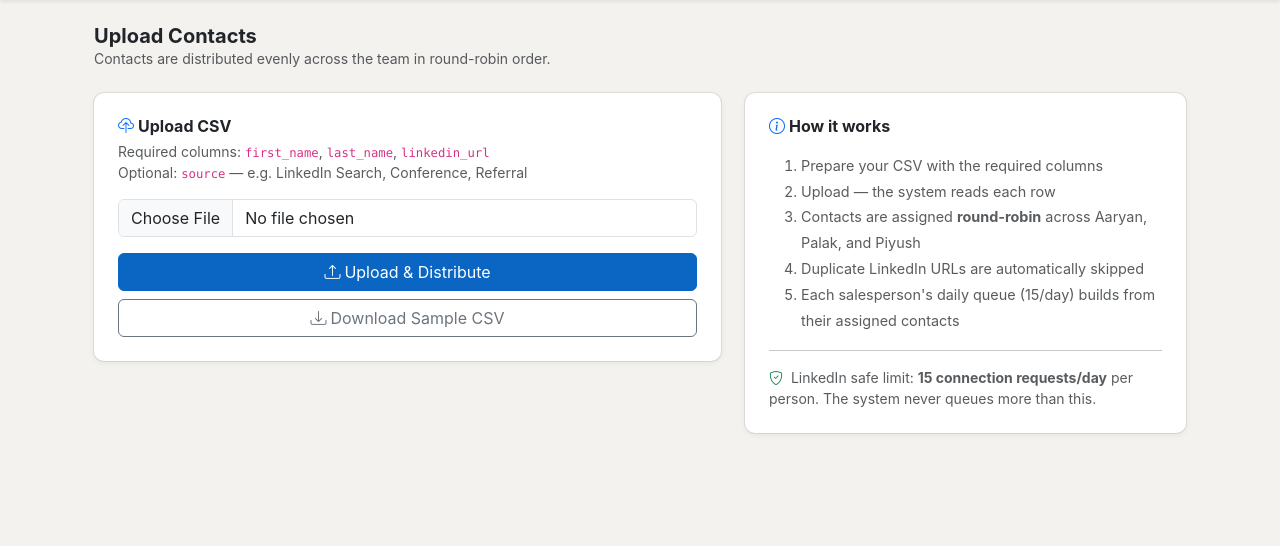
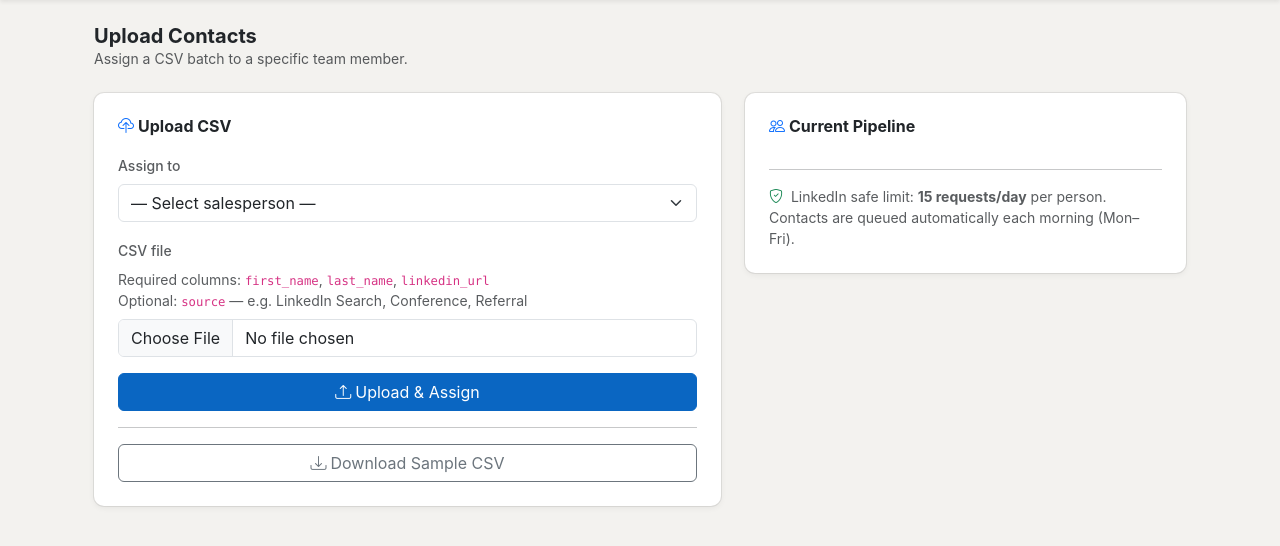
Before and after one commit to patelchiku/linkedin-assistant, a Flask app: page /manager/upload in a window 1280 px wide. Shown: the part 52-598 px from the top of the page. Run offline with Flask 3, Linux system fonts and the light colour scheme; the visitor is signed in with stand-in values (Sample User, id 1); data that the repository does not hold is empty; some libraries are stand-ins or nearby versions.

Commit message:
Fix CSV upload 500 error + replace round-robin with manual assignment
- Root cause of 500: pandas reads empty cells as float NaN; str(NaN)='nan'
  Fixed with df.fillna('') before converting to dicts
- add_contacts_to_user(user_id, rows) replaces manager_distribute_contacts;
  assigns entire CSV batch to a single chosen salesperson
- Upload form now has assignee dropdown instead of round-robin
- Pipeline status panel shows each person's pending/sent counts so Chirag
  can see who has capacity before uploading
- Robust error handling: broad except catches any DB or parse error,
  shows flash instead of 500; UniqueViolation and bad rows both skipped cleanly

Co-Authored-By: Claude Sonnet 4.6 <noreply@anthropic.com>

```diff
--- a/app.py
+++ b/app.py
@@ -10,12 +10,13 @@ from flask import (Flask, render_template, request, redirect,
 
 from database import (
     init_db, build_todays_queue, get_todays_queue, mark_queue_done,
-    add_profile, manager_distribute_contacts, get_all_profiles, delete_profile,
+    add_profile, add_contacts_to_user, get_all_profiles, delete_profile,
     add_notification, get_pending_notifications, mark_notification_done,
     delete_notification, update_notification_message, get_stats,
     verify_login, get_user_by_id,
     get_team_today_stats, get_team_week_chart_data,
     get_daily_report, get_period_stats,
+    get_all_salespersons,
 )
 from templates import generate_event_message
 
@@ -174,17 +175,36 @@ def delete_notification_route():
 @app.route('/manager/upload', methods=['GET', 'POST'])
 @manager_only
 def manager_upload():
+    salespersons = get_all_salespersons()
+    team_stats   = get_team_today_stats()
+
     if request.method == 'POST':
-        file = request.files.get('csv_file')
-        if file and file.filename:
+        try:
+            assign_to_id = int(request.form['assign_to'])
+            file = request.files.get('csv_file')
+            if not file or not file.filename:
+                flash('Please select a CSV file.', 'warning')
+                return redirect(url_for('manager_upload'))
+
             df = pd.read_csv(file)
             df.columns = [c.lower().strip() for c in df.columns]
-            assigned, skipped = manager_distribute_contacts(df.to_dict('records'))
-            total = sum(assigned.values())
-            breakdown = ', '.join(f'{name} → {cnt}' for name, cnt in assigned.items())
-            flash(f'Distributed {total} contacts: {breakdown}. {skipped} duplicates skipped.', 'success')
+            df = df.fillna('')          # ← fixes NaN → 'nan' string bug
+
+            added, skipped = add_contacts_to_user(assign_to_id, df.to_dict('records'))
+            sp_name = next((sp['name'] for sp in salespersons if sp['id'] == assign_to_id), 'Unknown')
+            flash(
+                f'Added {added} contacts to {sp_name}.'
+                f'{" " + str(skipped) + " skipped (duplicates or missing data)." if skipped else ""}',
+                'success' if added else 'warning',
+            )
+        except Exception as e:
+            flash(f'Upload failed: {e}', 'danger')
+
         return redirect(url_for('manager_upload'))
-    return render_template('manager_upload.html')
+
+    return render_template('manager_upload.html',
+                           salespersons=salespersons,
+                           team_stats=team_stats)
 
 
 @app.route('/manager/download-sample')
--- a/database.py
+++ b/database.py
@@ -141,44 +141,40 @@ def add_profile(user_id, first_name, last_name, linkedin_url, note="", source=""
         conn.close()
 
 
-def manager_distribute_contacts(rows):
-    """Round-robin distribute uploaded contacts across all salespersons."""
-    salespersons = get_all_salespersons()
-    if not salespersons:
-        return {}, len(rows)
+def add_contacts_to_user(user_id, rows):
+    """Add a list of contact dicts to a specific user. Returns (added, skipped)."""
+    added, skipped = 0, 0
+    conn = get_conn()
 
-    n = len(salespersons)
-    assigned = {sp['name']: 0 for sp in salespersons}
-    skipped = 0
-    idx = 0
-
-    conn = get_conn()
     for r in rows:
-        first_name = str(r.get('first_name', '')).strip()
-        last_name  = str(r.get('last_name', '')).strip()
-        linkedin_url = str(r.get('linkedin_url', '')).strip()
-        source = str(r.get('source', '')).strip()
+        # Guard against pandas NaN leaking in as float
+        first_name   = str(r.get('first_name',   '') or '').strip()
+        last_name    = str(r.get('last_name',    '') or '').strip()
+        linkedin_url = str(r.get('linkedin_url', '') or '').strip()
+        source       = str(r.get('source',       '') or '').strip()
 
         if not first_name or not linkedin_url:
             skipped += 1
             continue
 
-        sp = salespersons[idx % n]
         try:
             c = conn.cursor()
             c.execute(
-                "INSERT INTO profiles (user_id, first_name, last_name, linkedin_url, source) VALUES (%s, %s, %s, %s, %s)",
-                (sp['id'], first_name, last_name, linkedin_url, source),
+                "INSERT INTO profiles (user_id, first_name, last_name, linkedin_url, source)"
+                " VALUES (%s, %s, %s, %s, %s)",
+                (user_id, first_name, last_name, linkedin_url, source),
             )
             conn.commit()
-            assigned[sp['name']] += 1
-            idx += 1
+            added += 1
         except psycopg2.errors.UniqueViolation:
+            conn.rollback()
+            skipped += 1
+        except Exception:
             conn.rollback()
             skipped += 1
 
     conn.close()
-    return assigned, skipped
+    return added, skipped
 
 
 def get_pending_profiles(user_id):
--- a/templates/manager_upload.html
+++ b/templates/manager_upload.html
@@ -3,49 +3,75 @@
 
 <div class="mb-4">
   <h5 class="fw-bold mb-0">Upload Contacts</h5>
-  <p class="text-muted small mb-0">Contacts are distributed evenly across the team in round-robin order.</p>
+  <p class="text-muted small mb-0">Assign a CSV batch to a specific team member.</p>
 </div>
 
 <div class="row g-4">
+
+  {# ── Left: Upload form ── #}
   <div class="col-12 col-md-7">
     <div class="card p-4">
-      <h6 class="fw-bold mb-1"><i class="bi bi-cloud-upload me-1 text-primary"></i>Upload CSV</h6>
-      <p class="text-muted small mb-3">
-        Required columns: <code>first_name</code>, <code>last_name</code>, <code>linkedin_url</code><br>
-        Optional: <code>source</code> — e.g. LinkedIn Search, Conference, Referral
-      </p>
+      <h6 class="fw-bold mb-3"><i class="bi bi-cloud-upload me-1 text-primary"></i>Upload CSV</h6>
+
       <form method="post" action="{{ url_for('manager_upload') }}" enctype="multipart/form-data">
-        <div class="mb-3">
-          <input type="file" name="csv_file" accept=".csv" class="form-control" required>
-        </div>
-        <button type="submit" class="btn btn-primary w-100 mb-2">
-          <i class="bi bi-upload me-1"></i>Upload &amp; Distribute
+
+        <label class="form-label fw-medium small text-muted">Assign to</label>
+        <select name="assign_to" class="form-select mb-3" required>
+          <option value="" disabled selected>— Select salesperson —</option>
+          {% for sp in salespersons %}
+          <option value="{{ sp.id }}">{{ sp.name }}</option>
+          {% endfor %}
+        </select>
+
+        <label class="form-label fw-medium small text-muted">CSV file</label>
+        <p class="text-muted small mb-2">
+          Required columns: <code>first_name</code>, <code>last_name</code>, <code>linkedin_url</code><br>
+          Optional: <code>source</code> — e.g. LinkedIn Search, Conference, Referral
+        </p>
+        <input type="file" name="csv_file" accept=".csv" class="form-control mb-3" required>
+
+        <button type="submit" class="btn btn-primary w-100">
+          <i class="bi bi-upload me-1"></i>Upload &amp; Assign
         </button>
       </form>
+
+      <hr class="my-3">
       <a href="{{ url_for('manager_download_sample') }}" class="btn btn-outline-secondary w-100">
         <i class="bi bi-download me-1"></i>Download Sample CSV
       </a>
     </div>
   </div>
 
+  {# ── Right: Team pipeline status ── #}
   <div class="col-12 col-md-5">
-    <div class="card p-4 h-100">
-      <h6 class="fw-bold mb-3"><i class="bi bi-info-circle me-1 text-primary"></i>How it works</h6>
-      <ol class="text-muted mb-0" style="font-size:.9rem; line-height:1.8;">
-        <li>Prepare your CSV with the required columns</li>
-        <li>Upload — the system reads each row</li>
-        <li>Contacts are assigned <strong>round-robin</strong> across Aaryan, Palak, and Piyush</li>
-        <li>Duplicate LinkedIn URLs are automatically skipped</li>
-        <li>Each salesperson's daily queue (15/day) builds from their assigned contacts</li>
-      </ol>
+    <div class="card p-4">
+      <h6 class="fw-bold mb-3"><i class="bi bi-people me-1 text-primary"></i>Current Pipeline</h6>
+
+      {% for p in team_stats %}
+      {% set pipeline_pct = [((p.total_pending / 100) * 100)|int, 100]|min if p.total_pending else 0 %}
+      <div class="mb-3">
+        <div class="d-flex justify-content-between align-items-baseline mb-1">
+          <span class="fw-medium">{{ p.name }}</span>
+          <span class="small text-muted">
+            <strong class="text-dark">{{ p.total_pending }}</strong> pending &middot;
+            {{ p.total_sent }} sent
+          </span>
+        </div>
+        <div class="progress" style="height:6px; border-radius:3px;">
+          <div class="progress-bar" style="width:{{ [p.total_pending, 100]|min }}%; background:#0a66c2;"></div>
+        </div>
+      </div>
+      {% endfor %}
+
       <hr class="my-3">
       <p class="text-muted small mb-0">
         <i class="bi bi-shield-check me-1 text-success"></i>
-        LinkedIn safe limit: <strong>15 connection requests/day</strong> per person.
-        The system never queues more than this.
+        LinkedIn safe limit: <strong>15 requests/day</strong> per person.<br>
+        Contacts are queued automatically each morning (Mon–Fri).
       </p>
     </div>
   </div>
+
 </div>
 
 {% endblock %}
```
